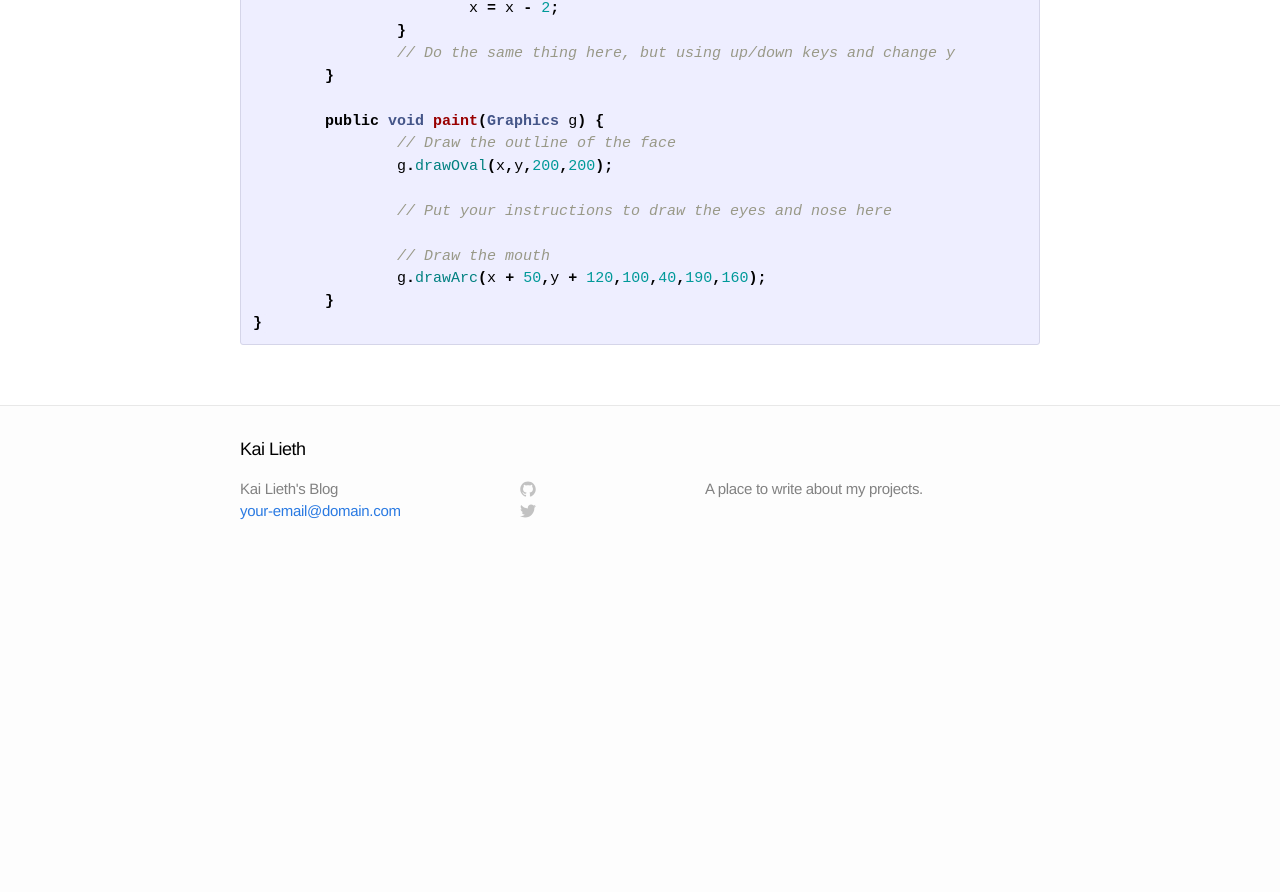
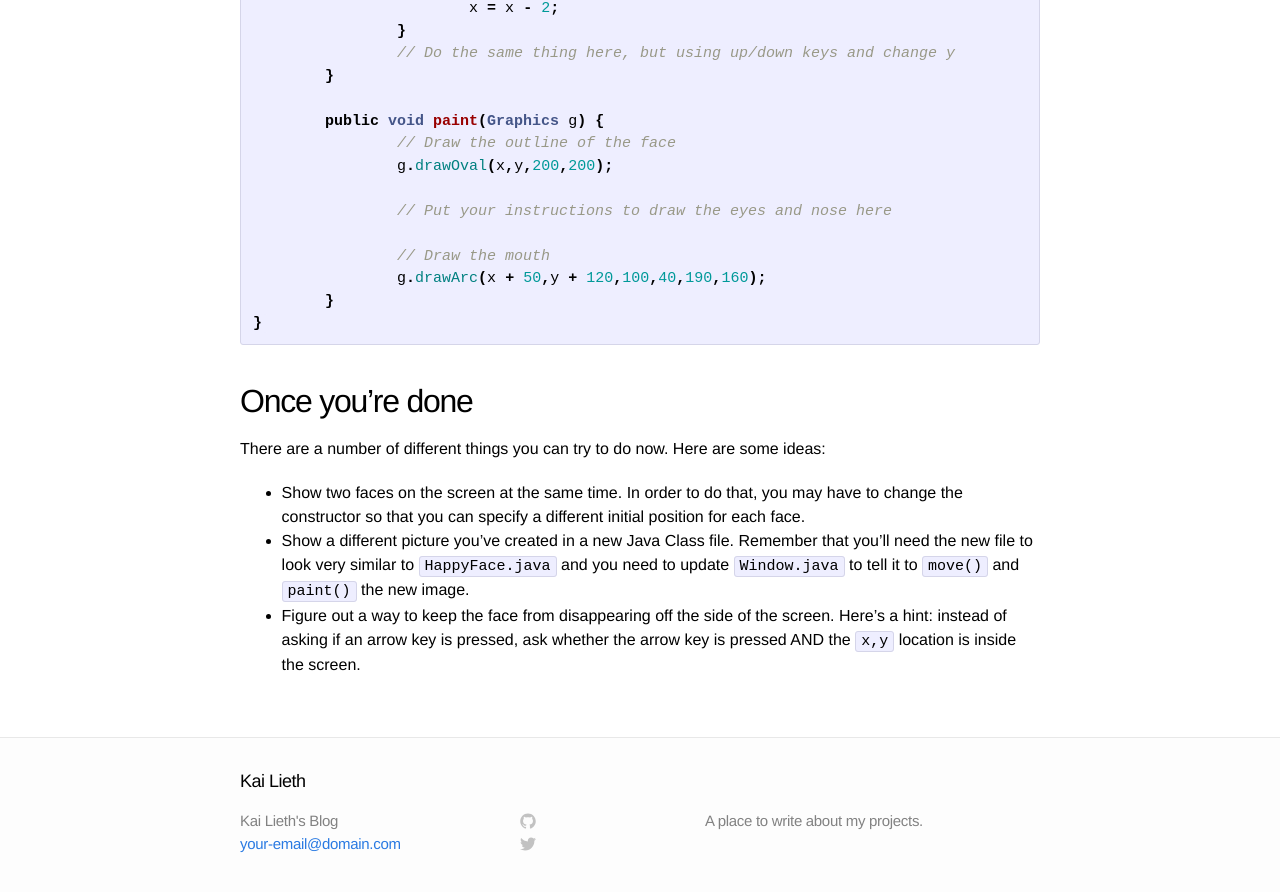
Before and after one commit to klieth/klieth.github.io, a Jekyll site: the page built from _posts/2014-08-06-java-graphics-2.markdown, in a window 1280 px wide and 900 px high, scrolled down 9275 px. Shown: the top 892 px of the window. Built offline with Jekyll 4.4.1, drawn with Linux system fonts in a browser that asks for light colours; before the commit the page ends 9843 px from its top, so only the background shows below that.

Commit message:
graphics part 2 after you're done

```diff
--- a/_posts/2014-08-06-java-graphics-2.markdown
+++ b/_posts/2014-08-06-java-graphics-2.markdown
@@ -380,3 +380,11 @@ public class HappyFace {
 	}
 }
 {% endhighlight %}
+
+## Once you're done
+
+There are a number of different things you can try to do now. Here are some ideas:
+
+- Show two faces on the screen at the same time. In order to do that, you may have to change the constructor so that you can specify a different initial position for each face.
+- Show a different picture you've created in a new Java Class file. Remember that you'll need the new file to look very similar to `HappyFace.java` and you need to update `Window.java` to tell it to `move()` and `paint()` the new image.
+- Figure out a way to keep the face from disappearing off the side of the screen. Here's a hint: instead of asking if an arrow key is pressed, ask whether the arrow key is pressed AND the `x,y` location is inside the screen.
```
